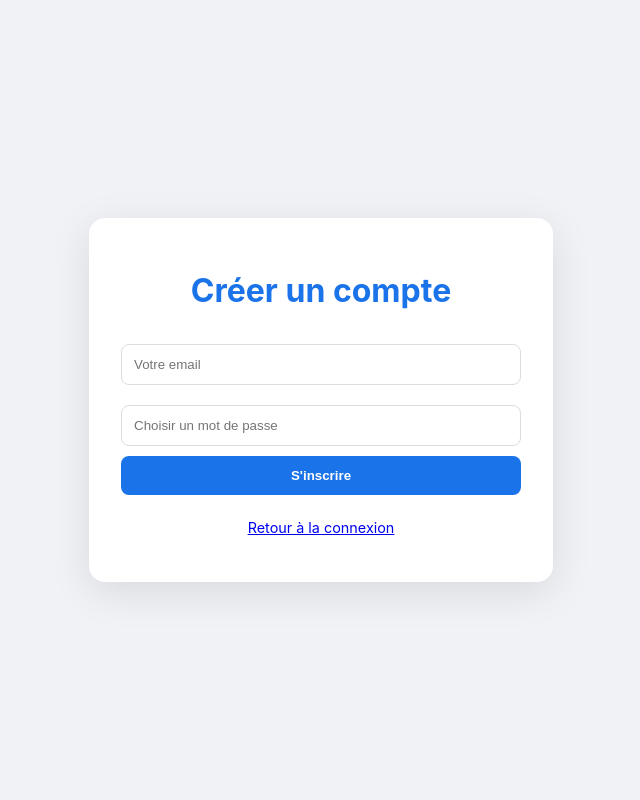
After one commit to admin5004/trade-analyser-bourse, a Flask app: page /register in a window 1280 px wide. The commit adds this page. Shown: the whole page, without its empty margins (319-959 px from the left). Run offline with Flask 3, Linux system fonts and the light colour scheme.

Commit message:
Feat: Système complet d'authentification autonome (Inscription, Activation, 2FA)

```diff
--- a/app.py
+++ b/app.py
@@ -4,7 +4,8 @@ import string
 import threading
 import logging
 import re
-from datetime import datetime
+import secrets
+from datetime import datetime, timedelta
 from dotenv import load_dotenv
 
 from flask import Flask, render_template, request, redirect, url_for, jsonify, session, flash
@@ -18,6 +19,8 @@ from core.analysis import analyze_stock, analyze_sentiment, create_stock_chart
 from core.market import MARKET_STATE, market_lock, fetch_market_data_job, get_global_context
 from core.legal import get_company_legal_info
 from core.news import get_combined_news
+from core.auth import hash_password, check_password, generate_code, generate_token, register_device, is_device_recognized
+from core.mailer import send_auth_email
 
 # --- CONFIGURATION ---
 load_dotenv()
@@ -66,27 +69,134 @@ threading.Thread(target=fetch_market_data_job, daemon=True).start()
 
 @app.route('/')
 def ultra_home():
-    if session.get('verified'): return redirect(url_for('ultra_analyze'))
+    if session.get('user_id') and session.get('device_verified'):
+        return redirect(url_for('ultra_analyze'))
     return render_template('welcome.html')
+
+@app.route('/register', methods=['GET', 'POST'])
+def ultra_register():
+    if request.method == 'POST':
+        email = request.form.get('email', '').strip().lower()
+        password = request.form.get('password', '').strip()
+
+        if not email or not password:
+            flash("Champs obligatoires manquants", "error")
+            return redirect(url_for('ultra_register'))
+
+        hashed = hash_password(password)
+        token = generate_token()
+
+        try:
+            with get_db_connection() as conn:
+                cursor = conn.cursor()
+                cursor.execute("INSERT INTO users (email, password_hash, created_at) VALUES (?, ?, ?)",
+                             (email, hashed, datetime.now().isoformat()))
+                cursor.execute("INSERT OR REPLACE INTO activation_codes (email, code, type, expires_at) VALUES (?, ?, ?, ?)",
+                             (email, token, 'activation', (datetime.now() + timedelta(hours=24)).isoformat()))
+                conn.commit()
+
+            activation_link = url_for('ultra_activate', token=token, _external=True)
+            subject = "Activation de votre compte Trading Analyzer"
+            body = f"Cliquez ici pour activer votre compte : <a href='{activation_link}'>{activation_link}</a>"
+
+            if send_auth_email(email, subject, body):
+                flash("Lien d'activation envoyé par email !", "success")
+            else:
+                logger.warning(f"Email d'activation non envoyé à {email}. Lien : {activation_link}")
+                flash("Compte créé, mais l'envoi du mail a échoué. Contactez l'admin.", "error")
+
+            return redirect(url_for('ultra_home'))
+        except Exception as e:
+            flash("Cet email est déjà utilisé", "error")
+            return redirect(url_for('ultra_register'))
+
+    return render_template('register.html')
+
+@app.route('/activate/<token>')
+def ultra_activate(token):
+    try:
+        with get_db_connection() as conn:
+            cursor = conn.cursor()
+            cursor.execute("SELECT email FROM activation_codes WHERE code = ? AND type = 'activation'", (token,))
+            row = cursor.fetchone()
+            if row:
+                email = row[0]
+                cursor.execute("UPDATE users SET is_active = 1 WHERE email = ?", (email,))
+                cursor.execute("DELETE FROM activation_codes WHERE email = ?", (email,))
+                conn.commit()
+                flash("Compte activé ! Vous pouvez vous connecter.", "success")
+            else:
+                flash("Lien invalide ou expiré", "error")
+    except Exception:
+        flash("Erreur lors de l'activation", "error")
+    return redirect(url_for('ultra_home'))
 
 @app.route('/login', methods=['POST'])
 def ultra_login():
     email = request.form.get('email', '').strip().lower()
     password = request.form.get('password', '').strip()
 
-    # Mot de passe de sécurité défini dans l'environnement ou valeur par défaut
-    admin_password = os.environ.get("ADMIN_PASSWORD", "Corentin2026!")
+    with get_db_connection() as conn:
+        cursor = conn.cursor()
+        cursor.execute("SELECT id, password_hash, is_active FROM users WHERE email = ?", (email,))
+        user = cursor.fetchone()
 
-    if not email or not re.match(r'^[a-zA-Z0-9._%+-]+@[a-zA-Z0-9.-]+\.[a-zA-Z]{2,}$', email):
-        flash("Email invalide", "error")
+    if not user or not check_password(password, user[1]):
+        flash("Identifiants incorrects", "error")
         return redirect(url_for('ultra_home'))
 
-    if password != admin_password:
-        flash("Accès refusé : Mot de passe incorrect", "error")
+    if not user[2]:
+        flash("Veuillez activer votre compte via le lien reçu par email", "error")
         return redirect(url_for('ultra_home'))
 
-    session['verified'] = True
-    return redirect(url_for('ultra_analyze'))
+    # Génération du code 2FA
+    code = generate_code()
+    with get_db_connection() as conn:
+        cursor = conn.cursor()
+        cursor.execute("INSERT OR REPLACE INTO activation_codes (email, code, type, expires_at) VALUES (?, ?, ?, ?)",
+                     (email, code, 'login', (datetime.now() + timedelta(minutes=10)).isoformat()))
+        conn.commit()
+
+    subject = f"Votre code de connexion : {code}"
+    body = f"Saisissez ce code pour valider votre connexion : <strong>{code}</strong> (Valable 10 min)"
+
+    send_auth_email(email, subject, body)
+    logger.info(f"CODE LOGIN POUR {email} : {code}") # Pour dépannage
+
+    session['pending_email'] = email
+    session['pending_user_id'] = user[0]
+    return redirect(url_for('ultra_verify_page'))
+
+@app.route('/verify-code', methods=['GET', 'POST'])
+def ultra_verify_page():
+    email = session.get('pending_email')
+    if not email: return redirect(url_for('ultra_home'))
+
+    if request.method == 'POST':
+        code = request.form.get('code', '').strip()
+        device_name = request.form.get('device_name', 'Terminal inconnu')
+
+        with get_db_connection() as conn:
+            cursor = conn.cursor()
+            cursor.execute("SELECT email FROM activation_codes WHERE email = ? AND code = ? AND type = 'login'", (email, code))
+            if cursor.fetchone():
+                user_id = session.get('pending_user_id')
+                # Enregistrement du terminal (simple ID basé sur le nom pour l'instant)
+                device_id = "".join(secrets.choice(string.ascii_letters) for _ in range(16))
+                register_device(user_id, device_id, device_name)
+
+                session['user_id'] = user_id
+                session['device_verified'] = True
+                session['verified'] = True # Pour compatibilité ancienne
+
+                # On place un cookie de terminal
+                resp = redirect(url_for('ultra_analyze'))
+                resp.set_cookie('device_id', device_id, max_age=30*24*3600) # 30 jours
+                return resp
+            else:
+                flash("Code incorrect", "error")
+
+    return render_template('verify.html', email=email)
 
 @app.route('/api/search_tickers')
 def api_search_tickers():
--- a/core/database.py
+++ b/core/database.py
@@ -26,6 +26,29 @@ def init_db():
                 cursor.execute("ALTER TABLE tickers ADD COLUMN website_url TEXT")
             except: pass
 
+            cursor.execute('''CREATE TABLE IF NOT EXISTS users (
+                id INTEGER PRIMARY KEY AUTOINCREMENT,
+                email TEXT UNIQUE,
+                password_hash TEXT,
+                is_active INTEGER DEFAULT 0,
+                created_at TEXT
+            )''')
+
+            cursor.execute('''CREATE TABLE IF NOT EXISTS activation_codes (
+                email TEXT PRIMARY KEY,
+                code TEXT,
+                type TEXT, -- 'activation' or 'login'
+                expires_at TEXT
+            )''')
+
+            cursor.execute('''CREATE TABLE IF NOT EXISTS devices (
+                user_id INTEGER,
+                device_id TEXT,
+                device_name TEXT,
+                last_login TEXT,
+                PRIMARY KEY (user_id, device_id)
+            )''')
+
             cursor.execute('''CREATE TABLE IF NOT EXISTS leads (email TEXT PRIMARY KEY, signup_date TEXT, marketing_consent INTEGER DEFAULT 0, ip_address TEXT)''')
             cursor.execute('''CREATE TABLE IF NOT EXISTS search_history (id INTEGER PRIMARY KEY AUTOINCREMENT, email TEXT, symbol TEXT, found INTEGER, timestamp TEXT)''')
 
--- a/requirements.txt
+++ b/requirements.txt
@@ -11,3 +11,4 @@ python-dotenv
 gunicorn
 curl_cffi
 feedparser
+bcrypt
--- /dev/null
+++ b/templates/register.html
@@ -0,0 +1,31 @@
+<!DOCTYPE html>
+<html lang="fr">
+<head>
+    <meta charset="UTF-8">
+    <meta name="viewport" content="width=device-width, initial-scale=1.0">
+    <title>Inscription - Trading Analyzer</title>
+    <style>
+        body { font-family: 'Inter', sans-serif; background-color: #f0f2f5; display: flex; justify-content: center; align-items: center; min-height: 100vh; margin: 0; }
+        .card { background: white; padding: 2rem; border-radius: 16px; box-shadow: 0 10px 40px rgba(0,0,0,0.1); width: 100%; max-width: 400px; text-align: center; }
+        h1 { color: #1a73e8; margin-bottom: 1.5rem; }
+        input { width: 100%; padding: 12px; margin: 10px 0; border: 1px solid #ddd; border-radius: 8px; box-sizing: border-box; }
+        button { width: 100%; padding: 12px; background: #1a73e8; color: white; border: none; border-radius: 8px; font-weight: bold; cursor: pointer; }
+        .flash { padding: 10px; margin-bottom: 15px; border-radius: 8px; font-size: 0.9rem; }
+        .flash.error { background: #fce8e6; color: #c5221f; }
+    </style>
+</head>
+<body>
+    <div class="card">
+        <h1>Créer un compte</h1>
+        {% with messages = get_flashed_messages(with_categories=true) %}
+          {% if messages %}{% for category, message in messages %}<div class="flash {{ category }}">{{ message }}</div>{% endfor %}{% endif %}
+        {% endwith %}
+        <form action="/register" method="POST">
+            <input type="email" name="email" placeholder="Votre email" required>
+            <input type="password" name="password" placeholder="Choisir un mot de passe" required>
+            <button type="submit">S'inscrire</button>
+        </form>
+        <p style="margin-top: 1.5rem; font-size: 0.9rem;"><a href="/">Retour à la connexion</a></p>
+    </div>
+</body>
+</html>
--- a/templates/welcome.html
+++ b/templates/welcome.html
@@ -58,6 +58,8 @@
             <button type="submit">Accéder à l'outil</button>
         </form>
 
+        <p style="margin-top: 1.5rem; font-size: 0.9rem;">Pas encore de compte ? <a href="/register">Créer un compte</a></p>
+
         <div class="data-privacy">
             <strong>Données personnelles :</strong> Conformément au RGPD, votre adresse email est conservée uniquement à des fins d'authentification, d'audit légal et de communication commerciale si consentie. Vous disposez d'un droit d'accès, de rectification et de suppression sur simple demande.
         </div>
```
Also changed, not shown: core/auth.py (added, +36 -0 lines), core/mailer.py (added, +36 -0 lines), templates/verify.html (added, +35 -0 lines).
